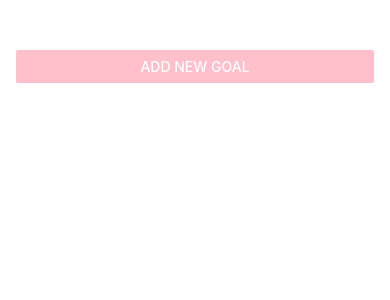
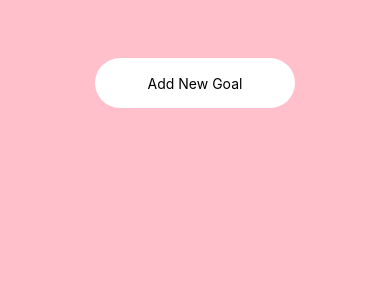
Before and after one commit to sunnyvuu/GoalGetter, a React Native app in the folder CoolProject/: screen / in a window 390 px wide. Shown: the top 300 px of the page. Built offline with nearby package versions, Linux system fonts and the light colour scheme.

Commit message:
changed add goal button to become a pressable with new styling

```diff
--- a/CoolProject/App.js
+++ b/CoolProject/App.js
@@ -1,5 +1,5 @@
 import { useState } from 'react';
-import { StyleSheet, View, FlatList, Button } from 'react-native';
+import { StyleSheet, View, FlatList, Button, Pressable, Text } from 'react-native';
 
 import GoalItem from './components/GoalItem';
 import GoalInput from './components/GoalInput';
@@ -37,10 +37,14 @@ export default function App() {
         visible={modalIsVisible}
         closeModal={closeAddGoalHandler}
       />
-      <View>
-        <Button title='Add New Goal' color={'pink'} onPress={startAddGoalHandler} />
+      <View style={styles.addGoalContainer}>
+        <Pressable>
+          <View style={styles.addGoalButton}>
+            <Text onPress={startAddGoalHandler}>Add New Goal</Text>
+          </View>
+        </Pressable>
       </View>
-      <View style={styles.goalsContainer}>
+      <View style={styles.goalsContainer} >
         <FlatList
           data={goals}
           renderItem={(itemData) => {
@@ -57,8 +61,23 @@ const styles = StyleSheet.create({
     flex: 1,
     padding: 50,
     paddingHorizontal: 16,
+    backgroundColor: "pink",
   },
   goalsContainer: {
     flex: 5
+  },
+  addGoalContainer: {
+    alignItems: 'center',
+    justifyContent: "center",
+  },
+  addGoalButton: {
+    backgroundColor: "white",
+    width: 200,
+    height: 50,
+    margin: 8,
+    padding: 8,
+    borderRadius: 25,
+    alignItems: 'center',
+    justifyContent: "center",
   }
 });
--- a/CoolProject/package.json
+++ b/CoolProject/package.json
@@ -12,7 +12,8 @@
     "expo": "~47.0.12",
     "expo-status-bar": "~1.4.2",
     "react": "18.1.0",
-    "react-native": "0.70.5"
+    "react-native": "0.70.5",
+    "react-native-svg": "13.4.0"
   },
   "devDependencies": {
     "@babel/core": "^7.12.9"
```
Also changed, not shown: 1 other file (tests, documents, lock files or other folders).
